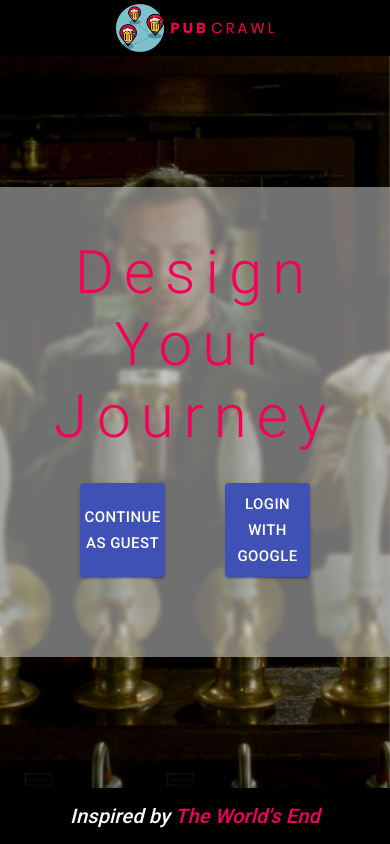
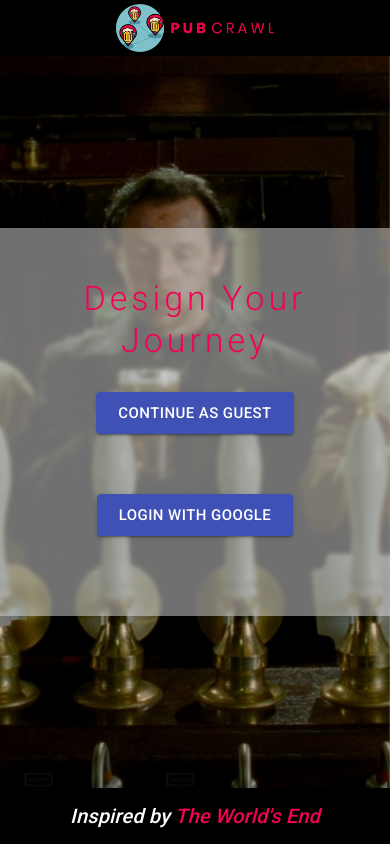
Before and after one commit to ggeorgievx/pub-crawl, a React (Create React App) app: page / in a window 390 px wide. Built offline with nearby package versions, Linux system fonts and the light colour scheme; what react-google-maps would draw is missing.

Commit message:
Add a large screen media query to the Home component

```diff
--- a/src/components/Home/Home.js
+++ b/src/components/Home/Home.js
@@ -5,21 +5,25 @@ import Tooltip from '@material-ui/core/Tooltip';
 import { makeStyles } from '@material-ui/core/styles';
 import { useHistory } from 'react-router-dom';
 
-const useStyles = makeStyles((theme) => ({
+const useStyles = makeStyles((theme) => {
+  return {
     home: {
       backgroundImage: `url(${Background})`,
       backgroundPosition: 'center',
       backgroundSize: 'cover',
       position: 'fixed',
       width: '100%',
-    height: 'calc(100% - 112px);',
+      height: 'calc(100% - 112px)',
       textAlign: 'center',
       display: 'flex',
       justifyContent: 'center',
-    flexDirection: 'column'
+      flexDirection: 'column',
+      '@media (min-width:3000px)': {
+        height: 'calc(100% - 156px)'
+      }
     },
     blur: {
-    backgroundColor: 'rgba(224, 224, 224, 0.5)',
+      backgroundColor: 'rgba(224, 224, 224, .5)',
       backdropFilter: 'blur(2px)',
       padding: '50px'
     },
@@ -27,6 +31,16 @@ const useStyles = makeStyles((theme) => ({
       ...theme.typography.h2,
       color: theme.palette.secondary.main,
       letterSpacing: '10px',
+      '@media (max-width:1200px)': {
+        ...theme.typography.h4,
+        letterSpacing: '4px',
+        fontWeight: 300
+      },
+      '@media (min-width:3000px)': {
+        ...theme.typography.h1,
+        letterSpacing: '8px',
+        fontWeight: 300
+      },
       // Prevent the user from selecting the text.
       userSelect: 'none',
       msUserSelect: 'none',
@@ -38,12 +52,17 @@ const useStyles = makeStyles((theme) => ({
     },
     container: {
       display: 'flex',
-    justifyContent: 'center'
+      justifyContent: 'center',
+      '@media (max-width:1200px)': {
+        flexDirection: 'column',
+        alignItems: 'center'
+      }
     },
     button: {
       margin: '2em'
     }
-}));
+  };
+});
 
 const Home = () => {
   const classes = useStyles();
```
Lines whose indentation alone changed are shown as unchanged.
